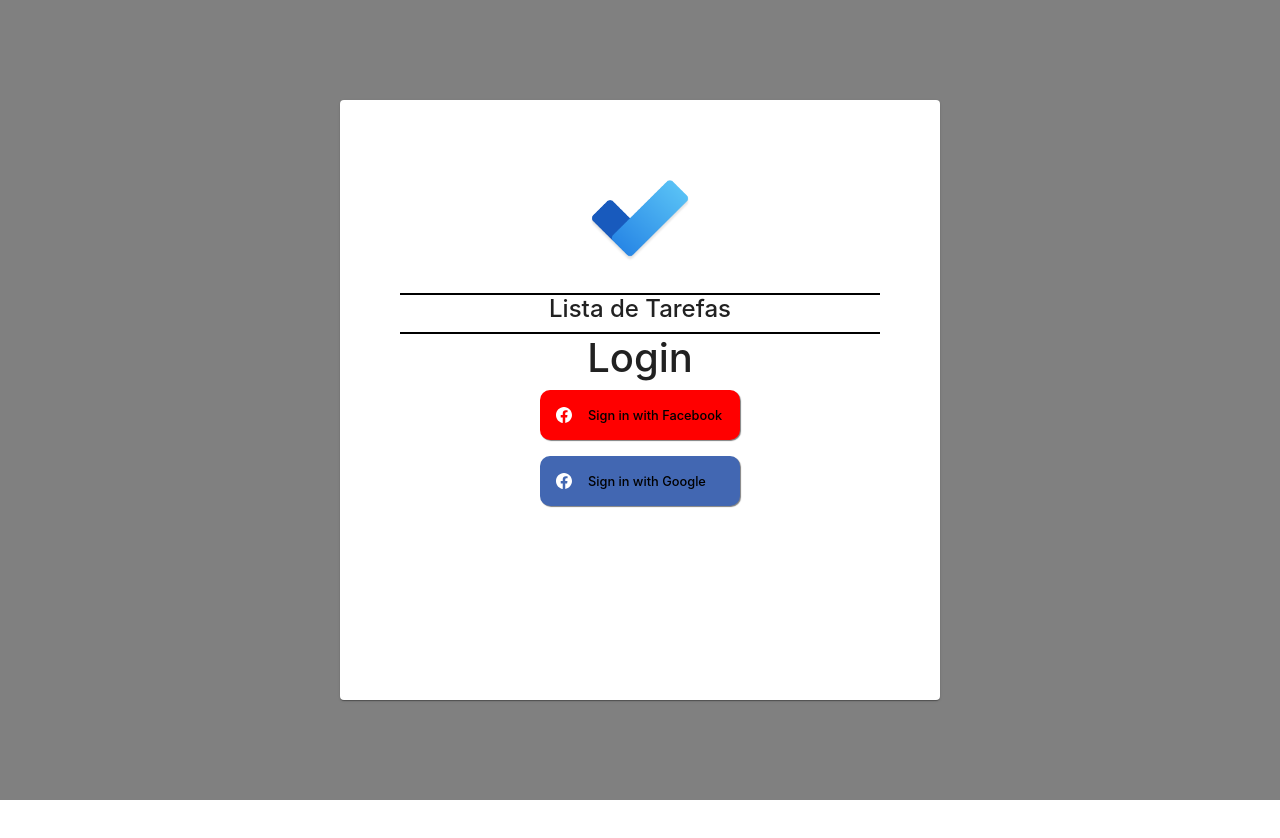
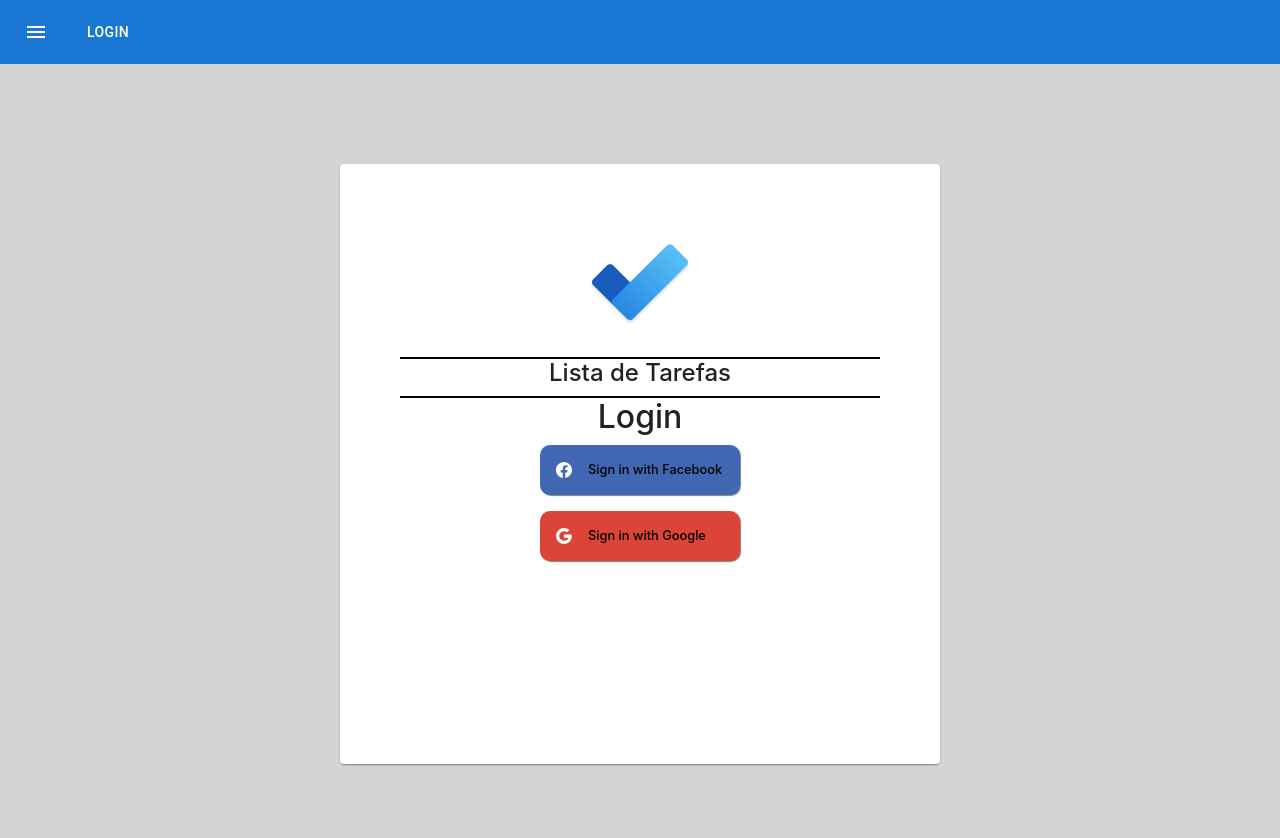
Before and after one commit to Jessicaribeiro03/front-end, a React (Create React App) app: page /home in a window 1280 px wide. Shown: the top 838 px of the page. Before the commit the page ends 800 px from the top, so only its background shows below. Built offline with nearby package versions, Linux system fonts and the light colour scheme.

Commit message:
Appbar atualizada

```diff
--- a/package.json
+++ b/package.json
@@ -5,6 +5,7 @@
   "dependencies": {
     "@emotion/react": "^11.10.6",
     "@emotion/styled": "^11.10.6",
+    "@mui/icons-material": "^5.11.11",
     "@mui/material": "^5.11.13",
     "@mui/styled-engine-sc": "^5.11.11",
     "@testing-library/jest-dom": "^5.16.5",
--- /dev/null
+++ b/src/login/views/components/appbar-component.tsx
@@ -0,0 +1,37 @@
+import * as React from 'react';
+import AppBar from '@mui/material/AppBar';
+import Box from '@mui/material/Box';
+import Toolbar from '@mui/material/Toolbar';
+import Typography from '@mui/material/Typography';
+import Button from '@mui/material/Button';
+import IconButton from '@mui/material/IconButton';
+import MenuIcon from '@mui/icons-material/Menu';
+
+export default function ButtonAppBar() {
+  return (
+    <Box sx={{ flexGrow: 1 }}>
+      <AppBar position="static">
+
+            <Toolbar>
+
+                <IconButton
+
+                    size="large"
+                    edge="start"
+                    color="inherit"
+                    aria-label="menu"
+                    sx={{ mr: 2 }}
+                >
+                    <MenuIcon />
+
+                </IconButton>
+
+             <Button color="inherit">Login</Button>
+            </Toolbar>
+      </AppBar>
+    </Box>
+
+  );
+}
+
+//inherit
--- a/src/login/views/components/button-component.tsx
+++ b/src/login/views/components/button-component.tsx
@@ -12,13 +12,13 @@
         const { type, text } = this.props;
         var colorType;
         if(type === "facebook"){
-            colorType = "red";
+            colorType = "#4267B2";
         }else{
-            colorType = "#4267B2";
+            colorType = "#DB4437";
         }
         return (
             <ButtonContainer type={colorType}>
-                <Facebook color="white" />
+                {type == "facebook" ? <Facebook color="white" /> : <Google color="white" />}
                 <span>{text}</span>
             </ButtonContainer>
         );
--- a/src/login/views/login-view.tsx
+++ b/src/login/views/login-view.tsx
@@ -1,29 +1,37 @@
 import React from "react";
 import { Container, ContainerContent, LineHr, ButtonContainer } from "./style";
-import { Paper, Box } from '@mui/material';
+import { Paper, Box, AppBar, Toolbar, Typography, IconButton, Menu, MenuItem, Button, Tooltip, Avatar } from '@mui/material';
 import { Google } from 'react-bootstrap-icons';
 import logo from '../../assets/logo.png';
 import ButtonComponent from "./components/button-component";
+import ButtonAppBar from "./components/appbar-component";
 
 
 export default class LoginView extends React.Component{
     render(){
+
+
         return (
-            <Container className="vh-100">
+            <>
+                <ButtonAppBar />
+                <Container className="vh-100">
                     <Paper sx={{width: 600, height: 600}}>
                         <ContainerContent>
                             <img src={logo} alt="" />
                             <LineHr />
                             <h4>Lista de Tarefas</h4>
                             <LineHr />
-                            <h1>Login</h1>
+                            <h2>Login</h2>
 
                             <ButtonComponent type="facebook" text="Sign in with Facebook"/>
                             <ButtonComponent type="google" text="Sign in with Google"/>
 
+
+
                         </ContainerContent>
                     </Paper>
-            </Container>
+                </Container>
+            </>
         )
     }
 }
--- a/src/login/views/style.tsx
+++ b/src/login/views/style.tsx
@@ -4,7 +4,7 @@
     display: flex;
     align-items: center;
     justify-content: center;
-    background-color: gray;
+    background-color: #D5D4D4;
 `
 
 export const ContainerContent = styled.div`
```
Also changed, not shown: 1 other file (tests, documents, lock files or other folders).
